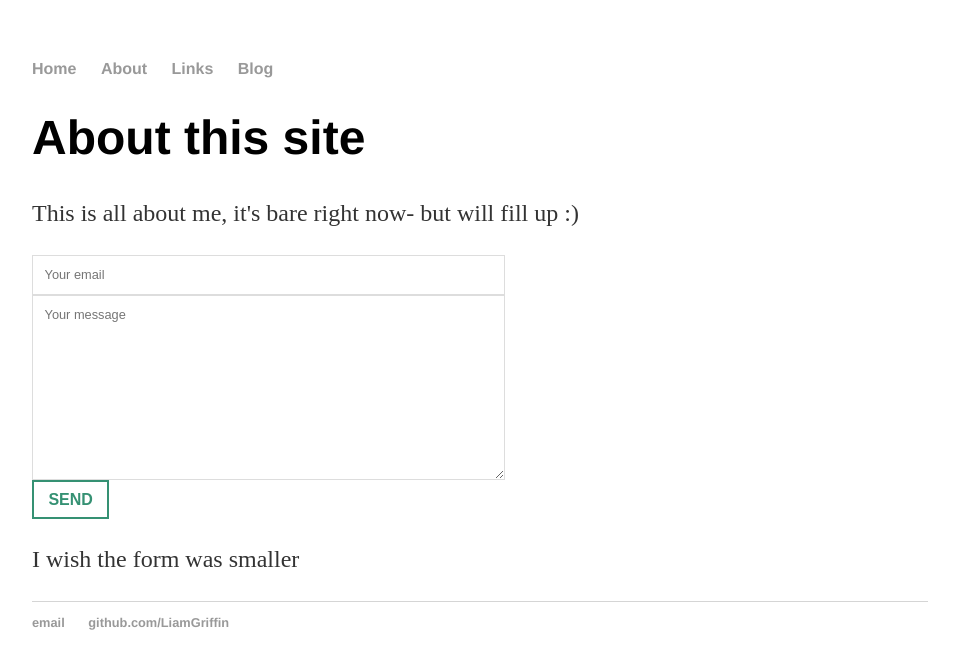
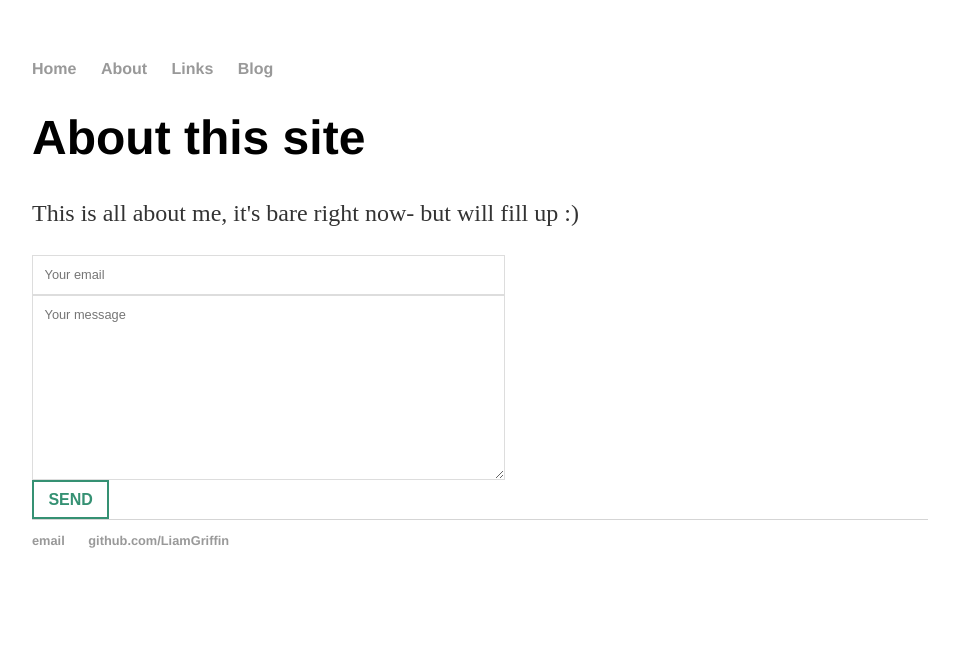
Before and after one commit to liamgriffintest/liamgriffintest.github.io, a Jekyll site: the page built from about/index.html, in a window 1280 px wide. Shown: the top 669 px of the page, without its empty margins (160-1119 px from the left). Built offline with Jekyll 4.4.1, drawn with Linux system fonts in a browser that asks for light colours.

Commit message:
Update index.html
tidying up style

```diff
--- a/about/index.html
+++ b/about/index.html
@@ -11,8 +11,6 @@ title: About this site
   <textarea name="message" placeholder="Your message"></textarea>
   <button type="submit">Send</button>
 </form>
-
-<p> I wish the form was smaller </p>
 
 <style>
 
@@ -51,6 +49,4 @@ button, a.button {
   transition: all 0.3s ease-in-out;
   display: block;
 }
-
-
 </style>
```
Lines whose indentation alone changed are shown as unchanged.
